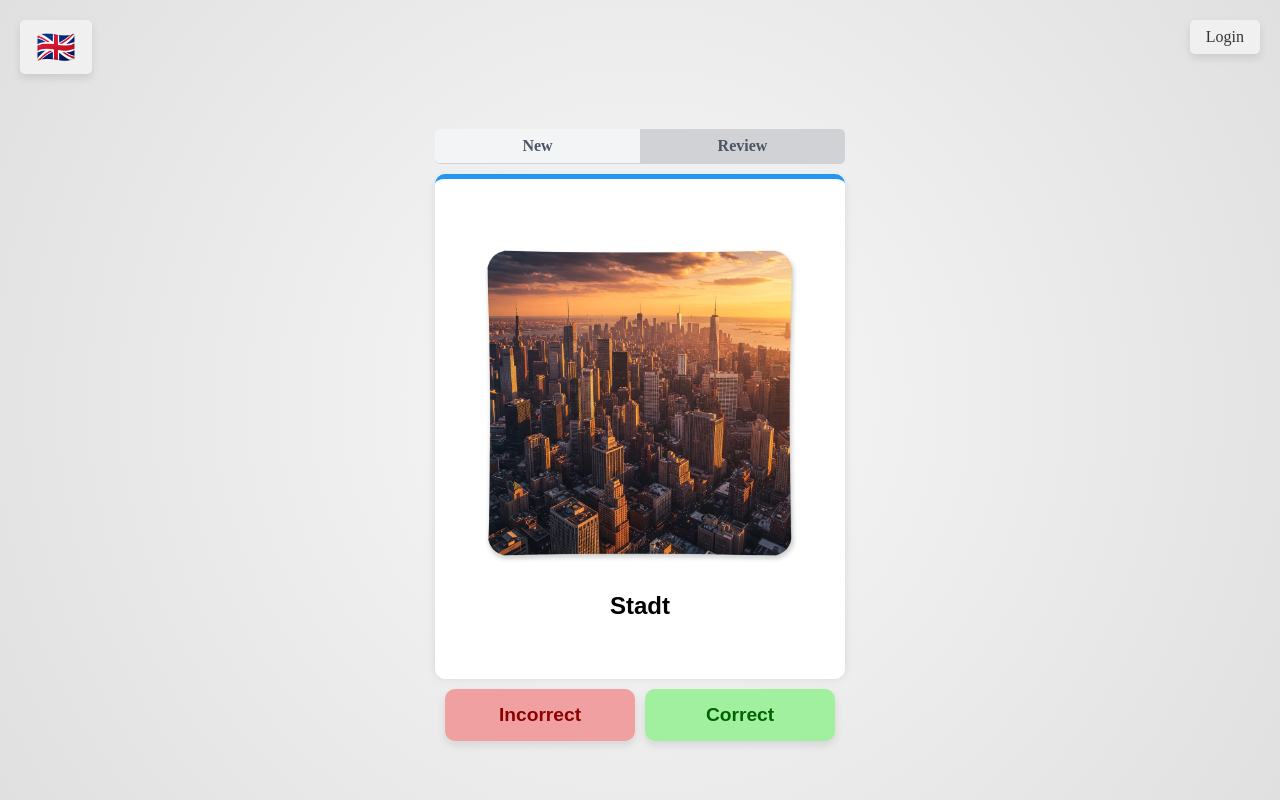
After one commit to noahhaasis/flashcards, a Django app: page /cards/review in a window 1280 px wide. The commit adds this page. Run offline with Django 4.2, Linux system fonts and the light colour scheme; data comes from the database, SQL or seed files in the repository.

Commit message:
Add tabs 'New' and 'Review'

```diff
--- a/cards/static/css/styles.css
+++ b/cards/static/css/styles.css
@@ -39,8 +39,9 @@ body {
   }
 
 .card-container {
+  margin-top: 10px;
   width: 410px;
-  height: 520px;
+  height: 500px;
   perspective: 1000px;
   max-width: 90vw; /* Limit the width to 90% of the viewport width */
 }
@@ -92,15 +93,17 @@ width: 80%;
   transform: rotateY(180deg);
   border-top: 5px solid #4caf50; /* Green border */
   }
-  #card-form {
+
+#stack-buttons-form {
   display: flex;
   justify-content: center;
-    margin-top: 10px;
   width: 400px;
   max-width: 90vw; /* Limit the width to 90% of the viewport width */
   margin-left: auto;
   margin-right: auto;
+  margin-top: 15px;
 }
+
 .button {
   padding: 15px;
   font-size: 1.2em;
@@ -113,6 +116,7 @@ width: 80%;
   text-align: center;
   box-shadow: 0 4px 8px rgba(0, 0, 0, 0.1); /* Add the shadow */
 }
+
 .correct {
   background-color: #a0f0a0;
   color: darkgreen;
@@ -121,6 +125,17 @@ width: 80%;
   background-color: #f0a0a0;
   color: darkred;
 }
+
+#button-learn {
+  background-color: #a0f0a0;
+  color: darkgreen;
+}
+
+#button-next {
+  text-decoration: none;
+  background-color: #d0d2d6;
+}
+
 .errorlist {
     color: red;
     margin-top: 10px;
@@ -171,3 +186,44 @@ button {
     text-decoration: none;
     color: #333; /* Adjust color as needed */
 }
+
+#new-review-nav {
+  display: flex;
+  width: 100%;
+}
+
+#new-review-nav a {
+  flex: 1;
+  display: block;
+  padding-top: 0.5rem;
+  padding-bottom: 0.5rem;
+  padding-left: 1rem;
+  padding-right: 1rem;
+  text-align: center;
+  font-weight: 600;
+  text-decoration: none;
+  color: #4b5563;
+}
+
+.nav-selected {
+  border-bottom: none;
+  background-color: #d0d2d6;
+  outline: none;
+  cursor: default;
+}
+
+.nav-not-selected {
+  border-bottom: 1px solid #d1d5db;
+  background-color: #f3f4f6;
+  cursor: pointer;
+}
+
+#tab-new {
+ border-top-left-radius: 5px;
+ border-bottom-left-radius: 5px
+}
+
+#tab-review {
+ border-top-right-radius: 5px;
+ border-bottom-right-radius: 5px
+}
--- a/cards/templates/card.html
+++ b/cards/templates/card.html
@@ -1,5 +1,4 @@
 {% load static %}
-<div id="container">
 <div id="card-area">
   <div class="card-container">
     <div class="card" onclick="this.classList.toggle('flipped')">
@@ -12,25 +11,4 @@
           {{ card.turkish }}
       </div>
   </div>
-  </div>`
-
-  <form id="card-form">
-    {% csrf_token %}
-    <input
-      type="submit"
-      class="button incorrect"
-      hx-post="/cards/{{card.id}}/incorrect"
-      hx-target="#container"
-      hx-swap="outerHTML"
-      value="Incorrect"
-      ></input>
-    <input
-      type="submit"
-      class="button correct"
-      hx-post="/cards/{{card.id}}/correct"
-      hx-target="#container"
-      hx-swap="outerHTML"
-      value="Correct"
-      ></input>
-  </form>
 </div>
--- a/cards/templates/index.html
+++ /dev/null
@@ -1,5 +0,0 @@
-{% extends "base.html" %}
-
-{% block content %}
-    {% include "card.html" %}
-{% endblock %}
--- /dev/null
+++ b/cards/templates/review.html
@@ -0,0 +1,44 @@
+{% extends "base.html" %}
+
+{% block content %}
+<div id="container">
+  <div id="new-review-nav">
+    <a
+      id="tab-new"
+      class="nav-not-selected"
+      href="/cards/new"
+    >
+      New
+    </a>
+    <a
+      id="tab-review"
+      class="nav-selected"
+      href="javascript: void(0)"
+    >
+      Review
+    </a>
+  </div>
+
+  {% include "card.html" %}
+
+  <form id="stack-buttons-form">
+    {% csrf_token %}
+    <input
+      type="submit"
+      class="button incorrect"
+      hx-post="/cards/{{card.id}}/incorrect"
+      hx-target="#container"
+      hx-swap="outerHTML"
+      value="Incorrect"
+      ></input>
+    <input
+      type="submit"
+      class="button correct"
+      hx-post="/cards/{{card.id}}/correct"
+      hx-target="#container"
+      hx-swap="outerHTML"
+      value="Correct"
+      ></input>
+  </form>
+</div>
+{% endblock %}
--- a/cards/urls.py
+++ b/cards/urls.py
@@ -1,9 +1,12 @@
 from django.urls import path
+from django.views.generic import RedirectView
 
 from . import views
 
 urlpatterns = [
-    path("", views.index, name="index"),
+    path("", RedirectView.as_view(url='cards/new', permanent=False), name="index"),
     path("cards/<int:card_id>/correct", views.guessed_correctly, name="correct"),
     path("cards/<int:card_id>/incorrect", views.guessed_incorrectly, name="incorrect"),
+    path("cards/new", views.new_cards, name="new_cards"),
+    path("cards/review", views.review_cards, name="review_cards"),
 ]
--- a/cards/views.py
+++ b/cards/views.py
@@ -9,6 +9,14 @@ import random
 def index(request):
     context = { "card": get_random_card() }
     return render(request, "index.html", context)
+
+def new_cards(request):
+    context = { "card": get_random_card() }
+    return render(request, "new.html", context)
+
+def review_cards(request):
+    context = { "card": get_random_card() }
+    return render(request, "review.html", context)
 
 @require_POST
 def guessed_correctly(request, card_id):
```
Also changed, not shown: cards/templates/new.html (added, +38 -0 lines). Lines whose indentation alone changed are shown as unchanged.
